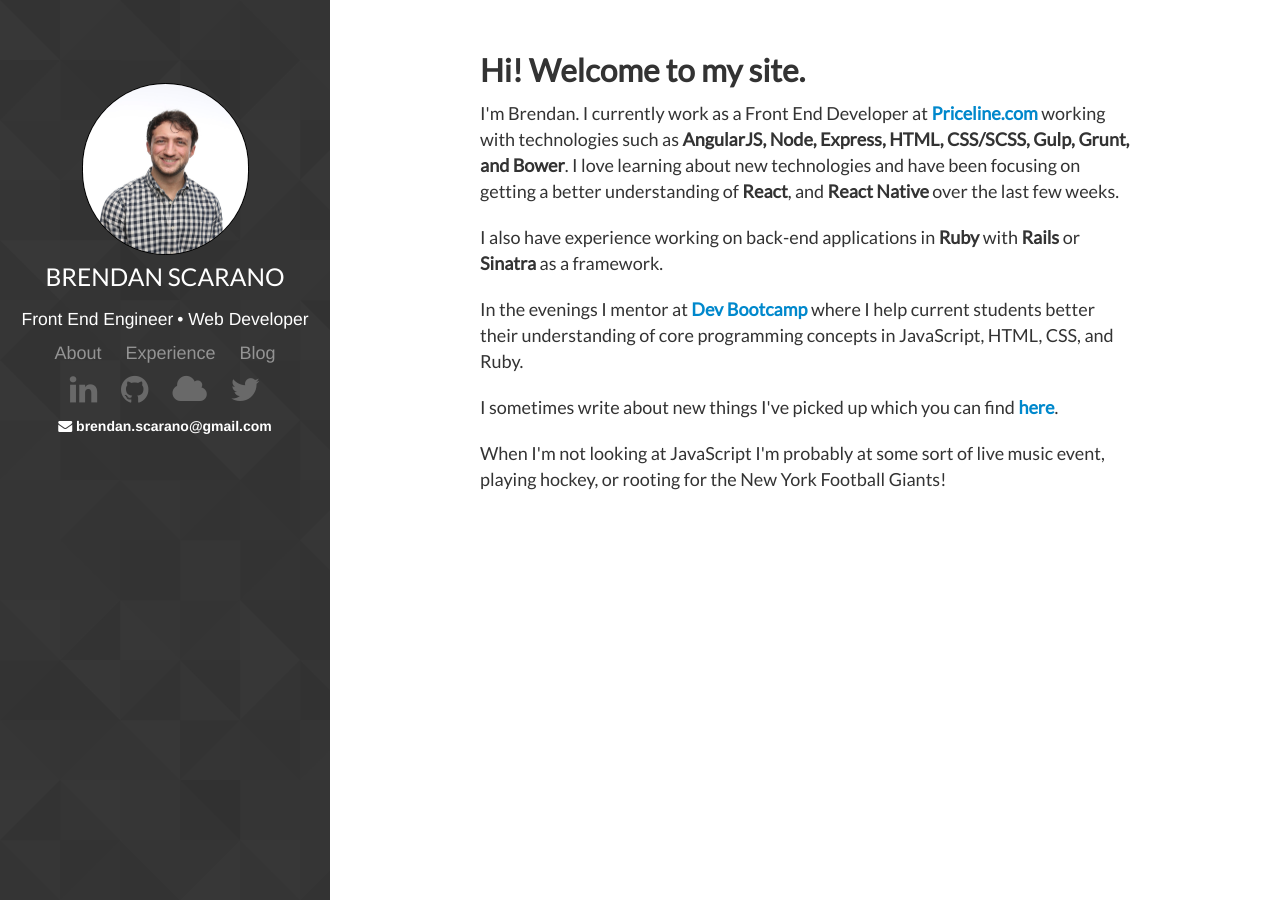
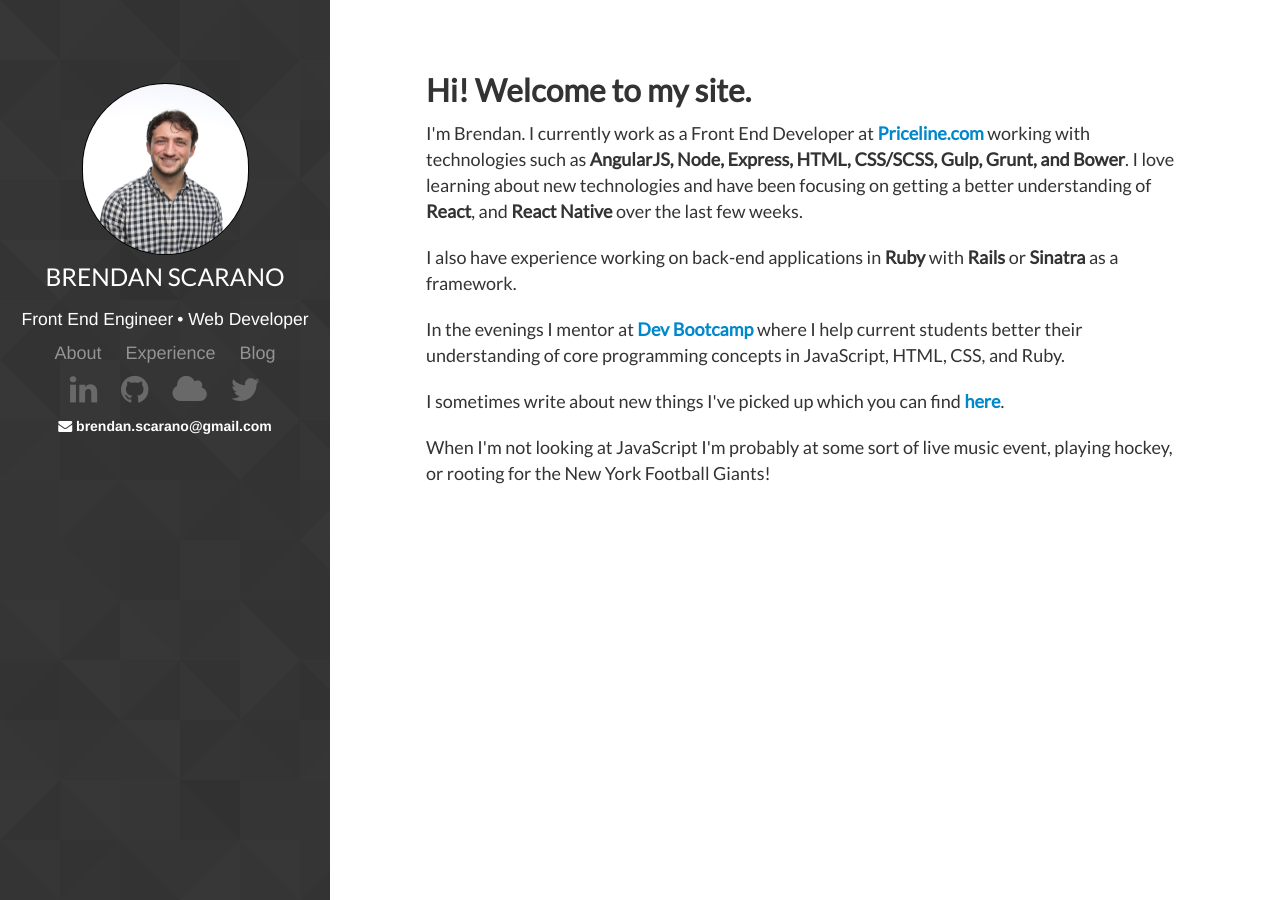
Before and after one commit to brendanscarano/brendanscarano.github.io, a Jekyll site: the page built from index.html, in a window 1280 px wide. Built offline with Jekyll 4.4.1, drawn with Linux system fonts in a browser that asks for light colours; nearby versions of some CDN libraries; Markdown is read by kramdown in place of the engine named in the settings; the list of posts is cut into pages by our own code.

Commit message:
minor changes to width of container and about padding

```diff
--- a/css/styles.scss
+++ b/css/styles.scss
@@ -3,11 +3,11 @@
 ---
 
 .about-wrapper {
-  padding-top: 40px;
+  padding-top: 60px;
 }
 
 .container {
-  width: 980px;
+  width: 85%;
 }
 
 .highlight {
```
